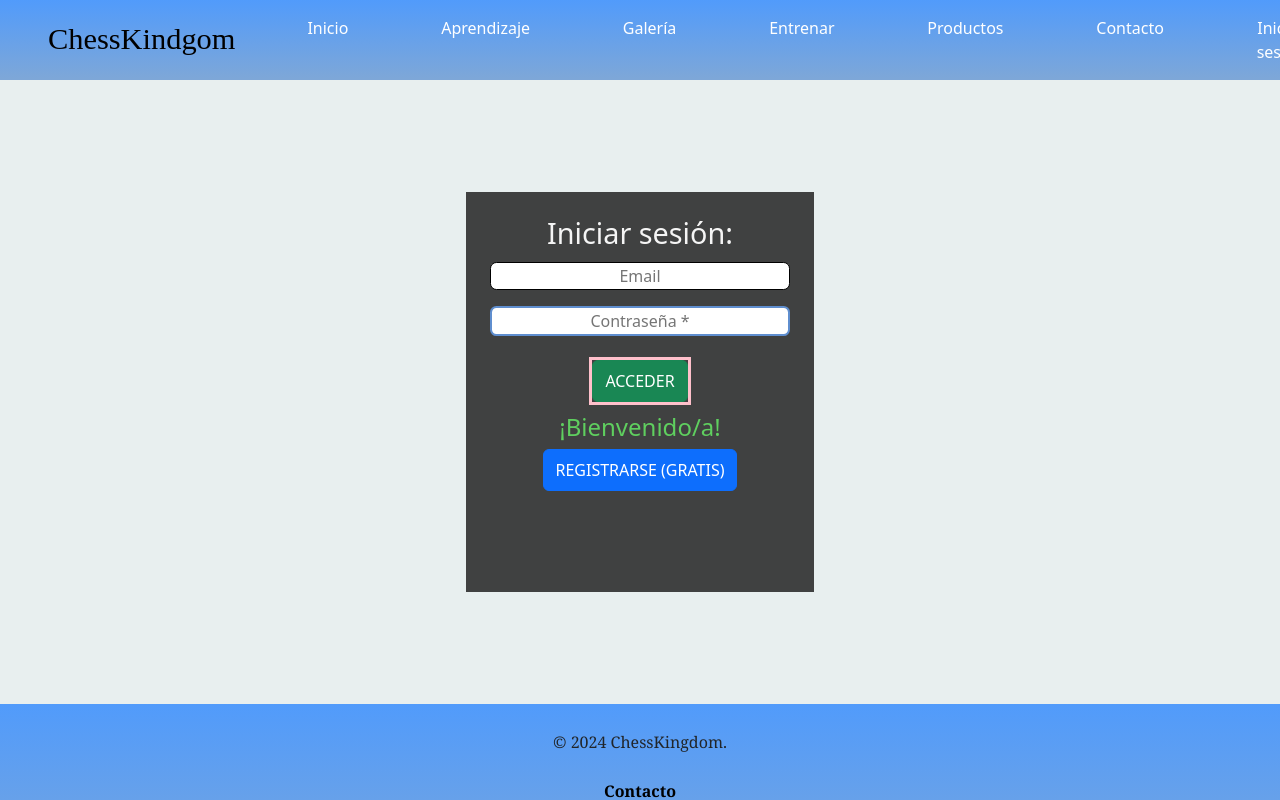
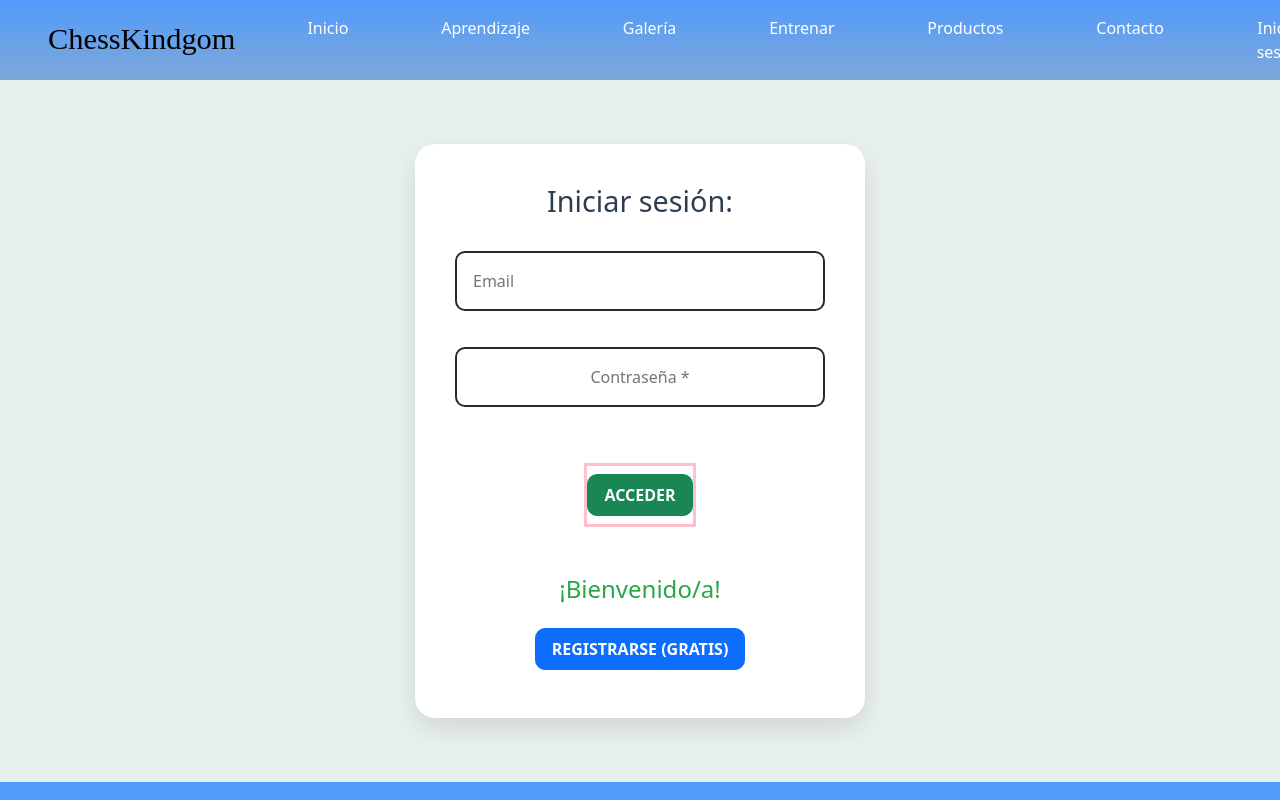
Before and after one commit to KingLear90/UTN-Final, a React (Vite) app in the folder front/: page /signin in a window 1280 px wide. Shown: the top 800 px of the page. Built offline with nearby package versions, Linux system fonts and the light colour scheme; a web font is replaced by a local one.

Commit message:
update style

```diff
--- a/front/src/Pages/SignIn/SignIn.css
+++ b/front/src/Pages/SignIn/SignIn.css
@@ -1,47 +1,57 @@
 .formLayout {
-    display: flex;
-    flex-direction: column;
-    align-items: center;
-    text-align: center;
-    margin: 7em auto;
+    background: white;
+    border-radius: 20px;
+    padding: 2.5rem;
+    width: 100%;
+    max-width: 450px;
+    box-shadow: 0 10px 25px rgba(0,0,0,0.1);
+    margin: 4rem auto;
   }
 
-.alert {
-    color: rgb(118, 9, 186);
-    font-size: 0.9em;
-    font-style: italic;
-    margin: 0;
+  .formTitle {
+    color: #2c3e50;
+    font-size: 1.8rem;
+    text-align: center;
+    margin-bottom: 2rem;
   }
 
-input, select, textarea, .form-select {
-    border: 1px solid black;
-    border-radius: 0.4em;
-    width: 18.7em;
-    margin: 0.2em auto;
-    text-align: center;
+  .loginInput,
+  .registerInput {
+    width: 100%;
+    padding: 1rem;
+    margin-bottom: 1.5rem;
+    border: 2px solid #2b2828;
+    border-radius: 10px;
+    transition: border-color 0.3s ease;
   }
 
-footer {
-    min-height: 1vh;
-}
-
-select {
-    margin-bottom: 0.8em;
-}
-
-.form-select {
-    margin: 0.8em auto;
-}
-
-.contact {
-    margin-top: 0.5em;
+  .loginInput:focus,
+  .registerInput:focus {
+    border-color: #3498db;
+    outline: none;
   }
 
   .formButtonContainer {
-    display: flex;
-    align-items: center;
-    margin: 0.5em auto;
-    gap: 0.5em;
+    margin: 2rem 0;
+  }
+
+  .btn {
+    width: 100%;
+    padding: 1rem;
+    margin: 0.5rem 0;
+    border-radius: 10px;
+    font-weight: bold;
+    transition: transform 0.2s;
+  }
+
+  .btn:hover {
+    transform: translateY(-2px);
+  }
+
+  .thanksMsg {
+    text-align: center;
+    color: #28a745;
+    margin: 1rem 0;
   }
 
 @media (min-width: 480px) {
```
Lines whose indentation alone changed are shown as unchanged.
